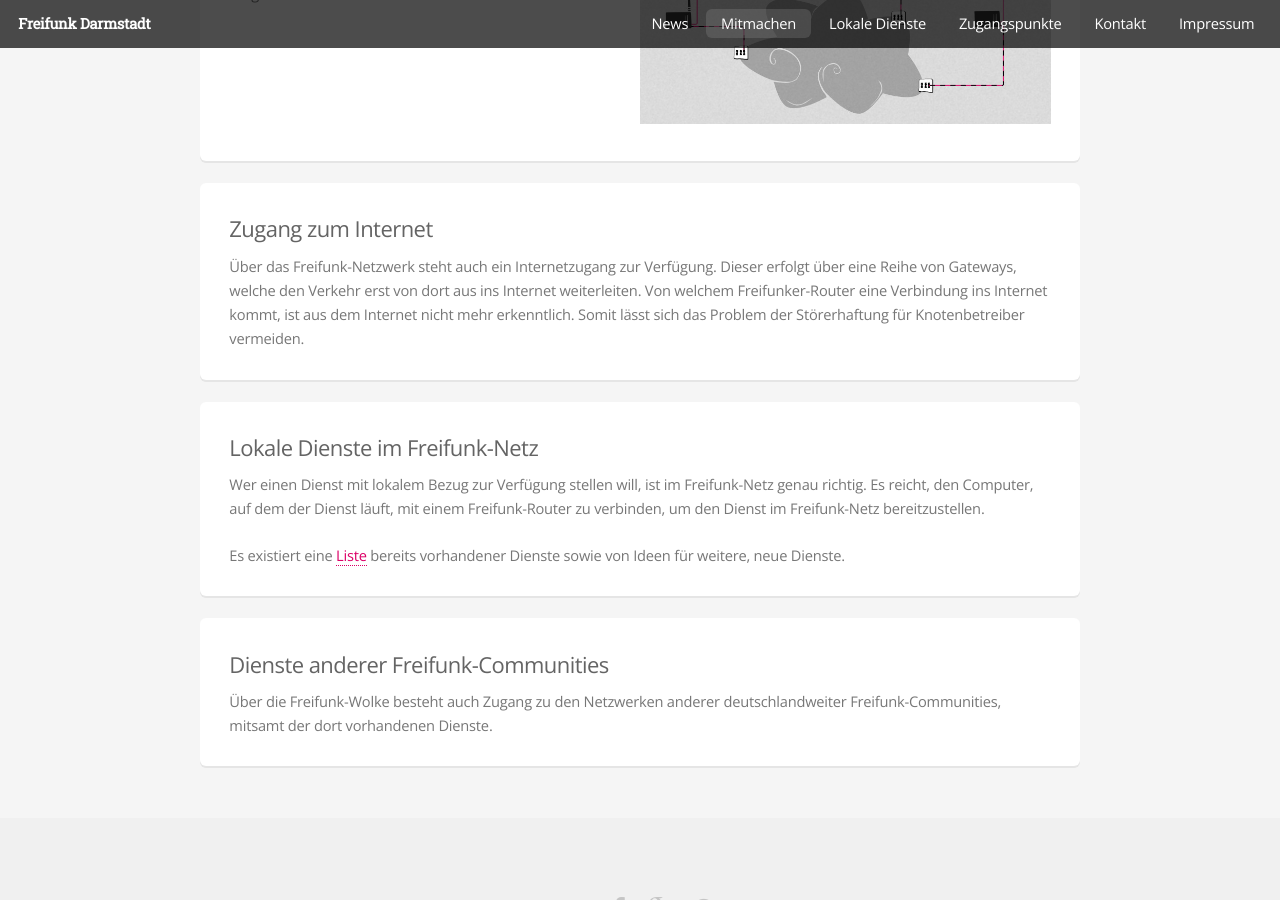
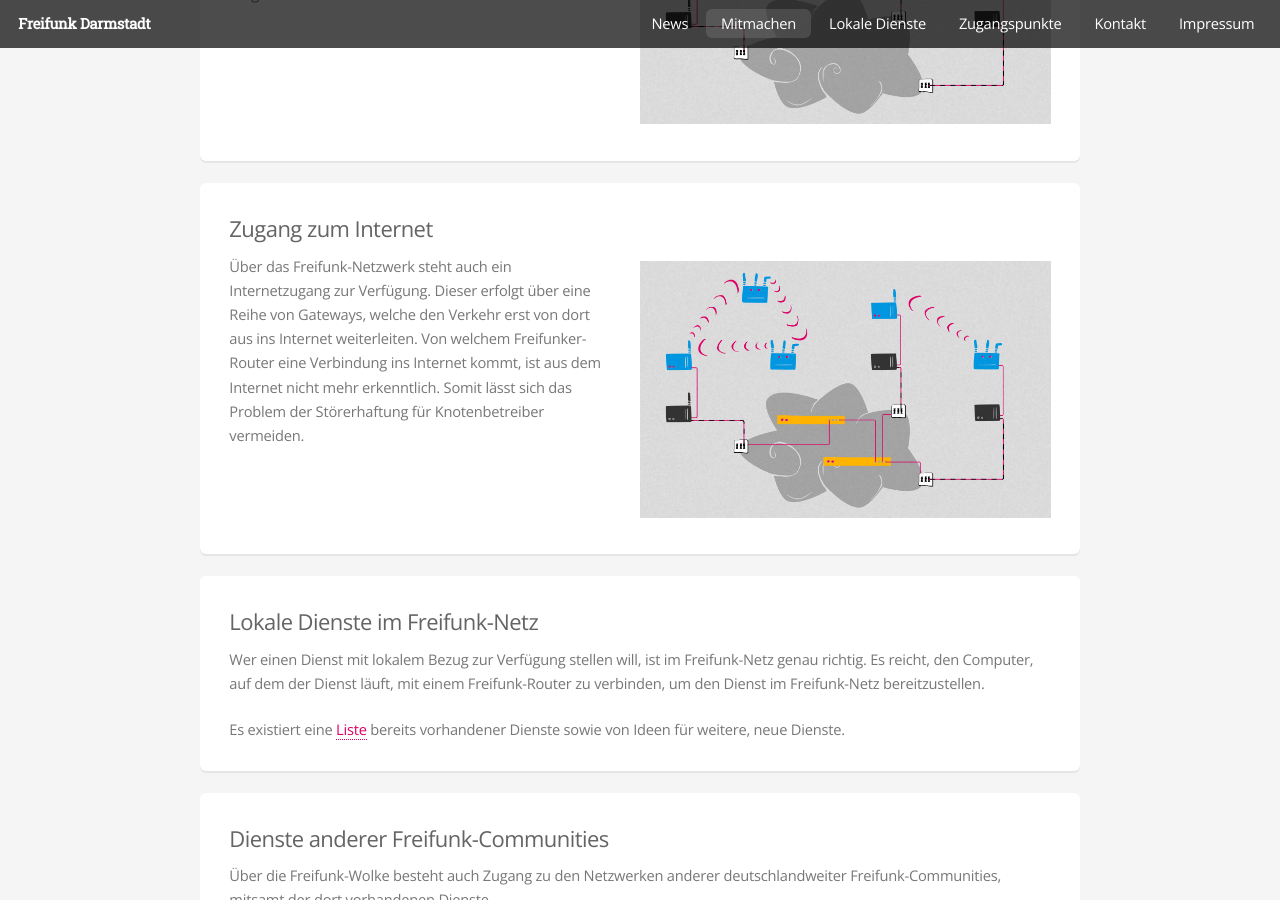
Before and after one commit to mdrenger/darmstadt.freifunk.net, a Jekyll site: the page built from pages/mitmachen/wie_funktioniert_freifunk.md, in a window 1280 px wide and 900 px high, scrolled down 1756 px. Built offline with Jekyll 4.4.1, drawn with Linux system fonts in a browser that asks for light colours.

Commit message:
added 5th image

```diff
--- a/pages/mitmachen/wie_funktioniert_freifunk.md
+++ b/pages/mitmachen/wie_funktioniert_freifunk.md
@@ -40,6 +40,7 @@
 
 <section class="box">
 	<h3>Zugang zum Internet</h3>
+	<img src="/images/network_5.jpg" class="half-width" />
 	<p>Über das Freifunk-Netzwerk steht auch ein Internetzugang zur Verfügung. Dieser erfolgt über eine Reihe von Gateways, welche den Verkehr erst von dort aus ins Internet weiterleiten. Von welchem Freifunker-Router eine Verbindung ins Internet kommt, ist aus dem Internet nicht mehr erkenntlich. Somit lässt sich das Problem der Störerhaftung für Knotenbetreiber vermeiden.</p>
 </section>
 
```
